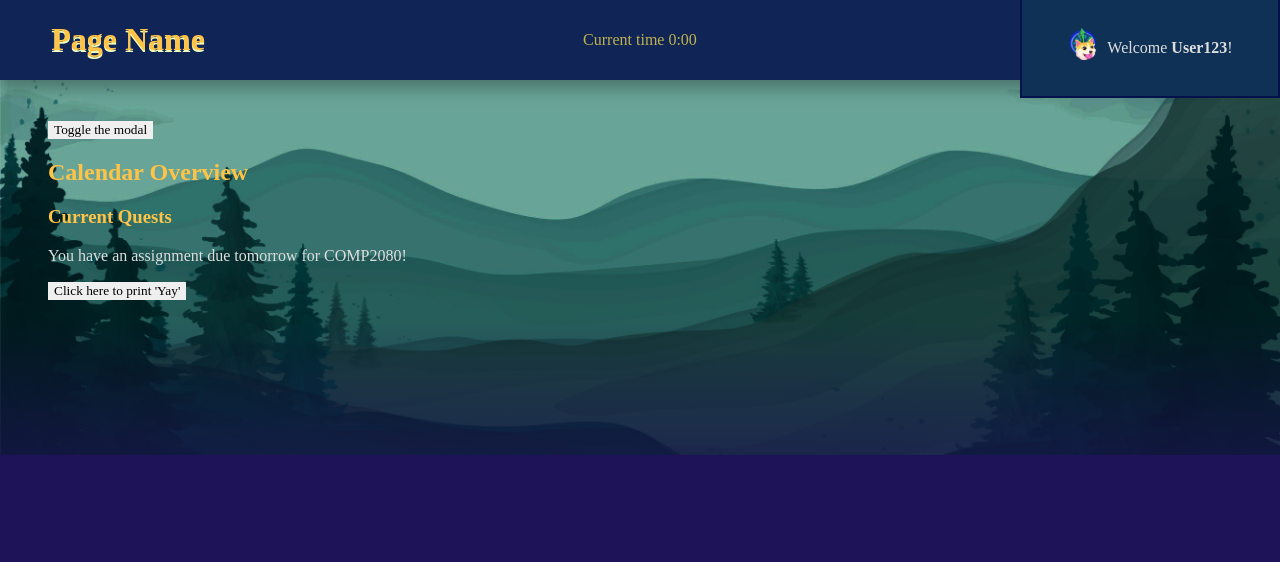
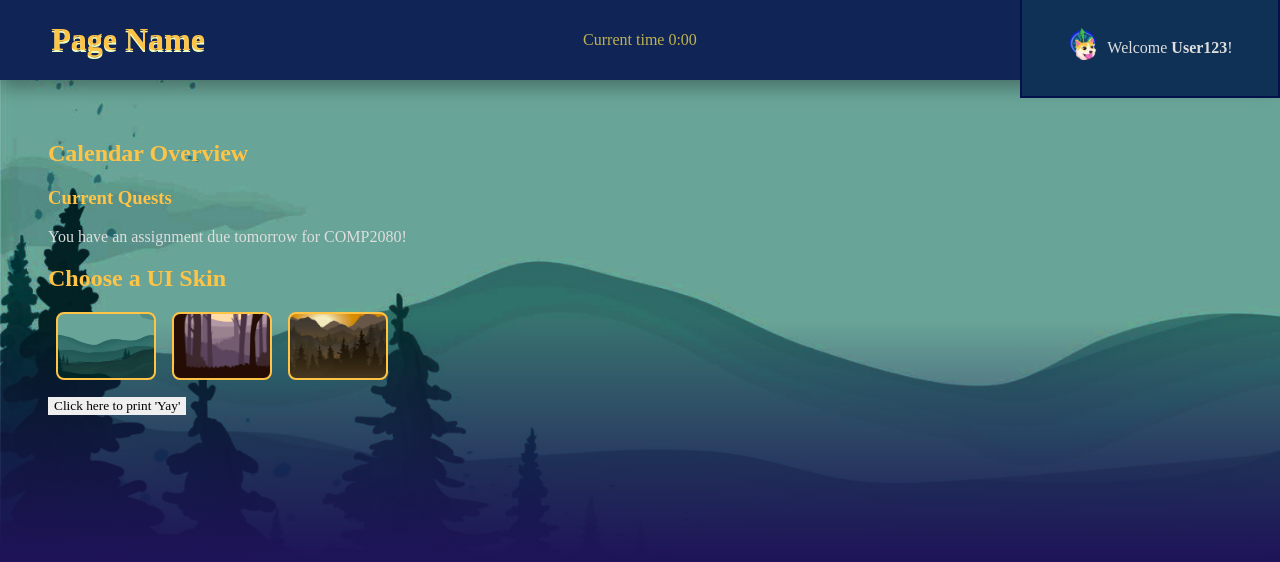
Before and after one commit to kdotzlaw/StudyBuddy, a Vue app in the folder frontend/: page / in a window 1280 px wide. Shown: the top 562 px of the page. Built offline with nearby package versions, Linux system fonts and the light colour scheme; a web font is replaced by a local one.

Commit message:
Implement stores for modal creation and UI skins
Making modals subscription-based later. Must figure best way to slot Vue components in

```diff
--- a/frontend/src/App.vue
+++ b/frontend/src/App.vue
@@ -9,23 +9,20 @@
   import { useStore } from "./stores";
 
   const store = useStore();
-  const { toggleModal } = store;
-  const { isModalOpen } = storeToRefs(store);
+  const { isModalOpen, modalTitle, modalContent, uiSkin } = storeToRefs(store);
 </script>
 
 <template>
   <Header />
   <div id="workspace">
-    <button @click="toggleModal">Toggle the modal</button>
     <Dashboard>
       <YayButton text="Click here to print 'Yay'" />
     </Dashboard>
   </div>
-  <Wallpaper />
+  <Wallpaper :skin=uiSkin />
   <div v-if="isModalOpen" id="modal-ctr">
-    <Modal title="Success!">
-      <p>Click anywhere outside modal to close</p>
-      <img src="/assets/title_sq.png" :style="`height:4em; width:4em;`" alt="Study Buddy title" /> I am passed through a slot!
+    <Modal :title="modalTitle">
+      <div v-html="modalContent"></div>
     </Modal>
   </div>
 </template>
--- a/frontend/src/components/Header.vue
+++ b/frontend/src/components/Header.vue
@@ -1,12 +1,26 @@
 <script setup>
     import { ref } from "vue";
     import Logo from "/assets/logo.png";
+    import { useStore } from "../stores";
+
+    const store = useStore();
+    const { setModal } = store;
 
     let displayName = "User123";
+
+    // Toggle dropdown options on click and mouse events
     const showOptions = ref(false);
-
     function switchOptions(newVal){
         showOptions.value = newVal;
+    }
+
+    // Execute option
+    function openSettings(){
+        setModal("Settings");
+    }
+
+    function logOut(){
+        setModal("Log out", "<button>Imagine this will Log you Out</button>");
     }
 </script>
 
@@ -32,8 +46,12 @@
         </div>
 
         <div v-if="showOptions">
-            <button class="dropdown-tab">Manage Settings</button>
-            <button class="dropdown-tab">Log Out</button>
+            <button class="dropdown-tab" @click="openSettings">
+                Manage Settings
+            </button>
+            <button class="dropdown-tab" @click="logOut">
+                Log Out
+            </button>
         </div>
     </div>
 </template>
--- a/frontend/src/components/Wallpaper.vue
+++ b/frontend/src/components/Wallpaper.vue
@@ -1,6 +1,12 @@
+<script setup>
+    const props = defineProps({
+        skin: {type: String, required: false, default: "skin-default"}
+    })
+</script>
+
 <template>
-    <div id="wallpaper"></div>
-    <div id="bg-gradient"></div>
+    <div id="wallpaper" :class=props.skin  />
+    <div id="bg-gradient" />
 </template>
 
 <style scoped>
@@ -9,8 +15,7 @@
         height: 100%;
         width: 100%;
         z-index: 1;
-        background: var(--background);
-        background-size: contain;
+        background-size: cover;
         background-repeat: no-repeat;
     }
 
--- a/frontend/src/global.css
+++ b/frontend/src/global.css
@@ -2,7 +2,6 @@
     Study Buddy COLOR KIT
   ===============================*/
 :root{
-	--background: url("/default-background.png");
     /* Component colors */
 	--heading: #FFC446;
     --text: #DEDEDE;
@@ -63,6 +62,22 @@
 }
 
 /*================================
+    Study Buddy UI SKINS
+  ===============================*/
+
+.skin-default{
+	background: url("/default-background.png");
+}
+
+.skin-forest{
+	background: url("/forest-background.png");
+}
+
+.skin-sunset{
+	background: url("/sunset-background.png");
+}
+
+/*================================
     GLOBAL document styles
   ===============================*/
 html, body {
@@ -77,12 +92,6 @@ html, body {
     color: var(--text);
     background: var(--indigo);
     position: relative;
-}
-
-#wallpaper{
-    background: var(--background);
-    background-size: contain;
-    background-repeat: no-repeat;
 }
 
 h1 {
--- a/frontend/src/pages/Dashboard.vue
+++ b/frontend/src/pages/Dashboard.vue
@@ -1,5 +1,8 @@
 <script setup>
-    let userId = "User123";
+    import { useStore } from "../stores";
+
+    const store = useStore();
+    const { updateSkin } = store;
 </script>
 
 <template>
@@ -7,6 +10,12 @@
         <h2>Calendar Overview</h2>
         <h3>Current Quests</h3>
         <p class="delius">You have an assignment due tomorrow for COMP2080!</p>
+        <h2>Choose a UI Skin</h2>
+        <div class="skins">
+            <div :class="`skin-preview skin-default`" @click="updateSkin('skin-default')" />
+            <div :class="`skin-preview skin-forest`" @click="updateSkin('skin-forest')" />
+            <div :class="`skin-preview skin-sunset`" @click="updateSkin('skin-sunset')" />
+        </div>
         <slot />
     </div>
 </template>
@@ -15,4 +24,26 @@
     #dashboard{
         margin-bottom: 10vh;
     }
+
+    .skins{
+        display: flex;
+        margin: 1em 0 1em 0;
+    }
+
+    .skin-preview{
+        height: 4em;
+        width: 6em;
+        margin: 0 0.5em 0 0.5em;
+        border: 2px solid var(--gold);
+        border-radius: 0.5em;
+        background-position: center;
+        background-repeat: no-repeat;
+        background-size: cover;
+        cursor: pointer;
+    }
+
+    .skin-preview:hover{
+        transition: 0.3s;
+        filter: brightness(110%) opacity(80%);
+    }
 </style>
--- a/frontend/src/stores.js
+++ b/frontend/src/stores.js
@@ -1,5 +1,10 @@
 import { defineStore } from "pinia";
 import { ref } from "vue";
+
+let stubContent = `
+<p>Click anywhere outside modal to close</p>
+<img src="/assets/title_sq.png" style="height:4em; width:4em;" alt="Study Buddy title" /> I am passed through a slot!
+`;
 
 export const useStore = defineStore('store', () => {
     // Toggle modal on and off
@@ -8,7 +13,24 @@ export const useStore = defineStore('store', () => {
         isModalOpen.value = !isModalOpen.value;
     }
 
+    // Set modal contents
+    const modalTitle = ref("Hey!");
+    const modalContent = ref(stubContent);
+    function setModal(title="Hey!", content=stubContent){
+        modalTitle.value = title;
+        modalContent.value = content;
+        toggleModal();
+    }
+
+    // Change UI skin
+    const uiSkin = ref("skin-default");
+    function updateSkin(skin="skin-default"){
+        uiSkin.value = skin;
+    }
+
     return {
-        isModalOpen, toggleModal
+        isModalOpen, toggleModal,
+        modalTitle, modalContent, setModal,
+        uiSkin, updateSkin,
     }
 })
```
Also changed, not shown: frontend/public/forest-background.png (added), frontend/public/sunset-background.png (added).
